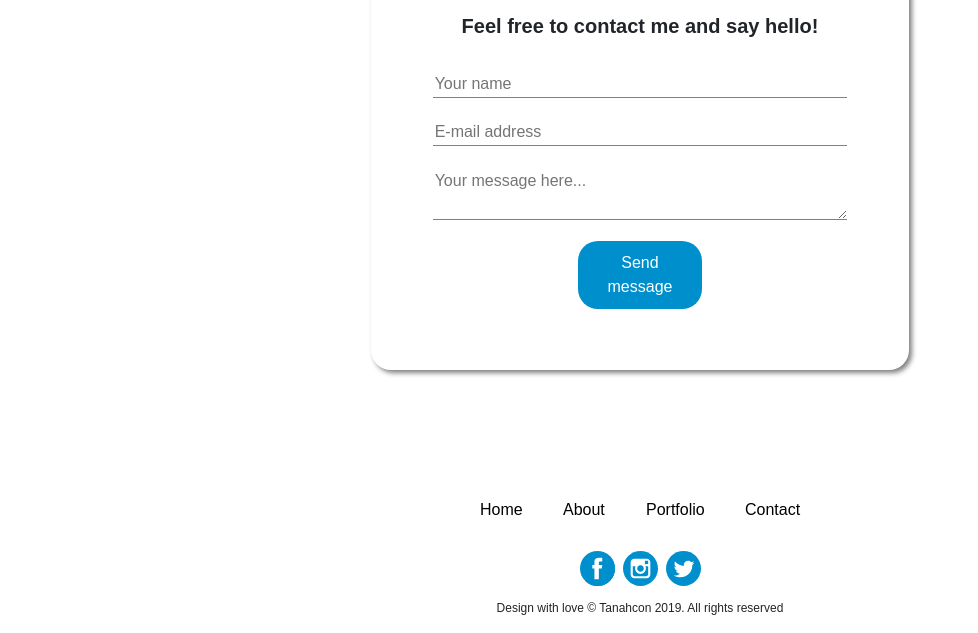
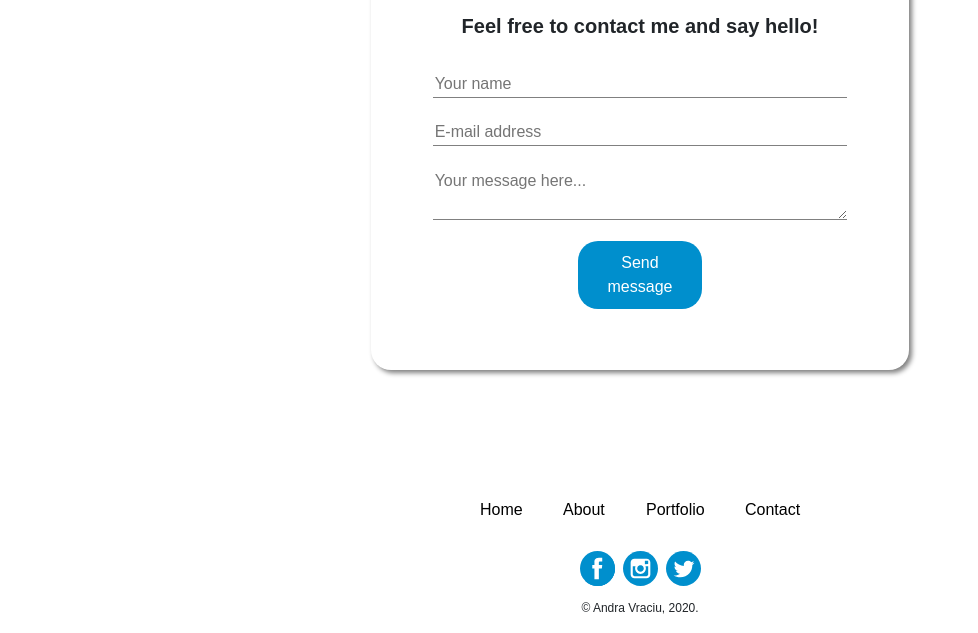
Before and after one commit to Andrav90/interview-project, a plain HTML site: page index.html in a window 1280 px wide. Shown: the part 5185-5818 px from the top of the page, without its empty margins (0-978 px from the left). Drawn offline with nearby package versions, Linux system fonts and the light colour scheme.

Commit message:
Update index.html

```diff
--- a/index.html
+++ b/index.html
@@ -139,7 +139,7 @@
     <div id="footer-container" class="apply-flex-column">
         <div class="apply-flex-row" id="footer-info-links-cont"></div>
         <div class="apply-flex-row" id="footer-social-links-cont"></div>
-        <p id="footer-rights">Design with love &copy; Tanahcon 2019. All rights reserved</p>
+        <p id="footer-rights">&copy; Andra Vraciu, 2020.</p>
     </div>
 
     <script src="js/navbar.js"></script>
```
